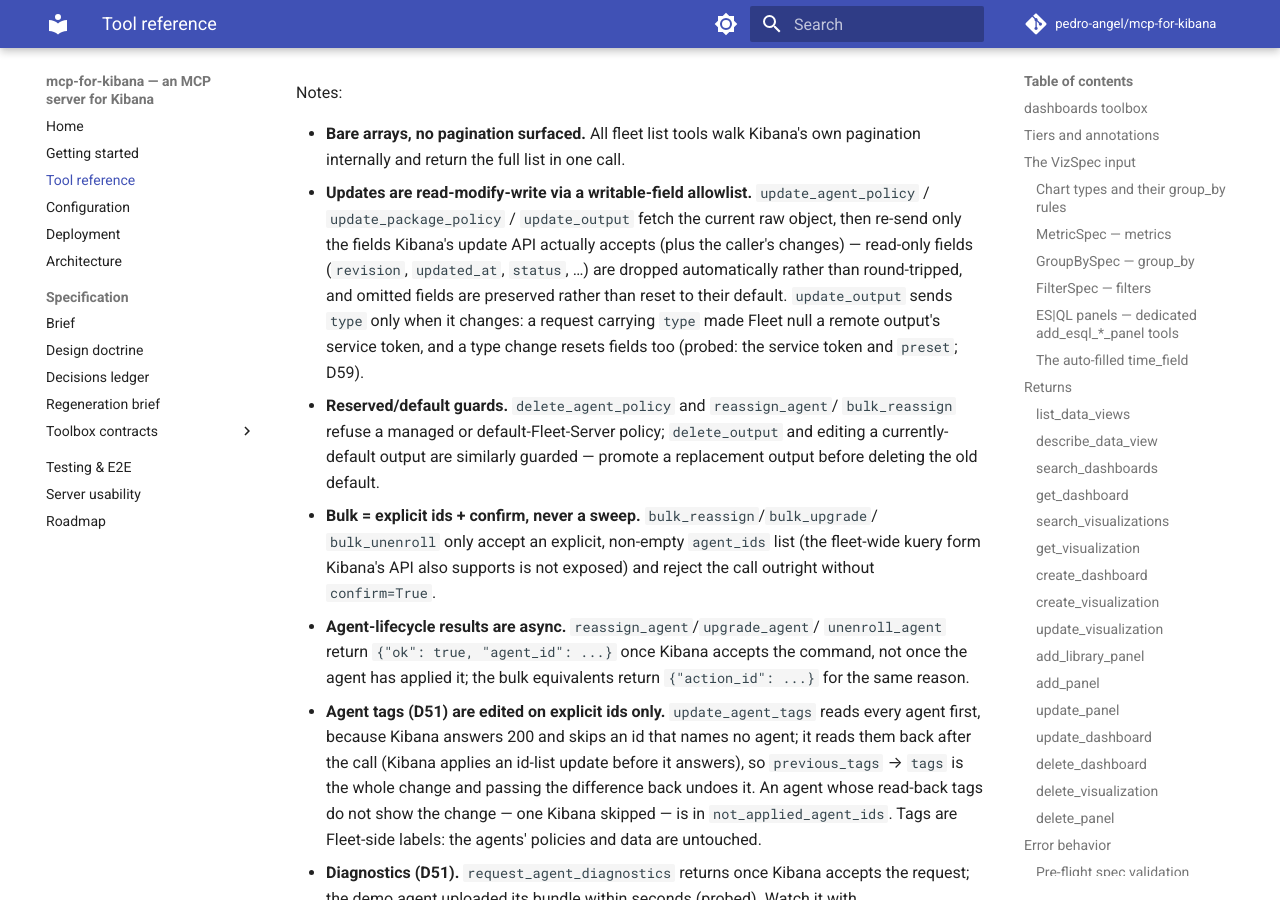
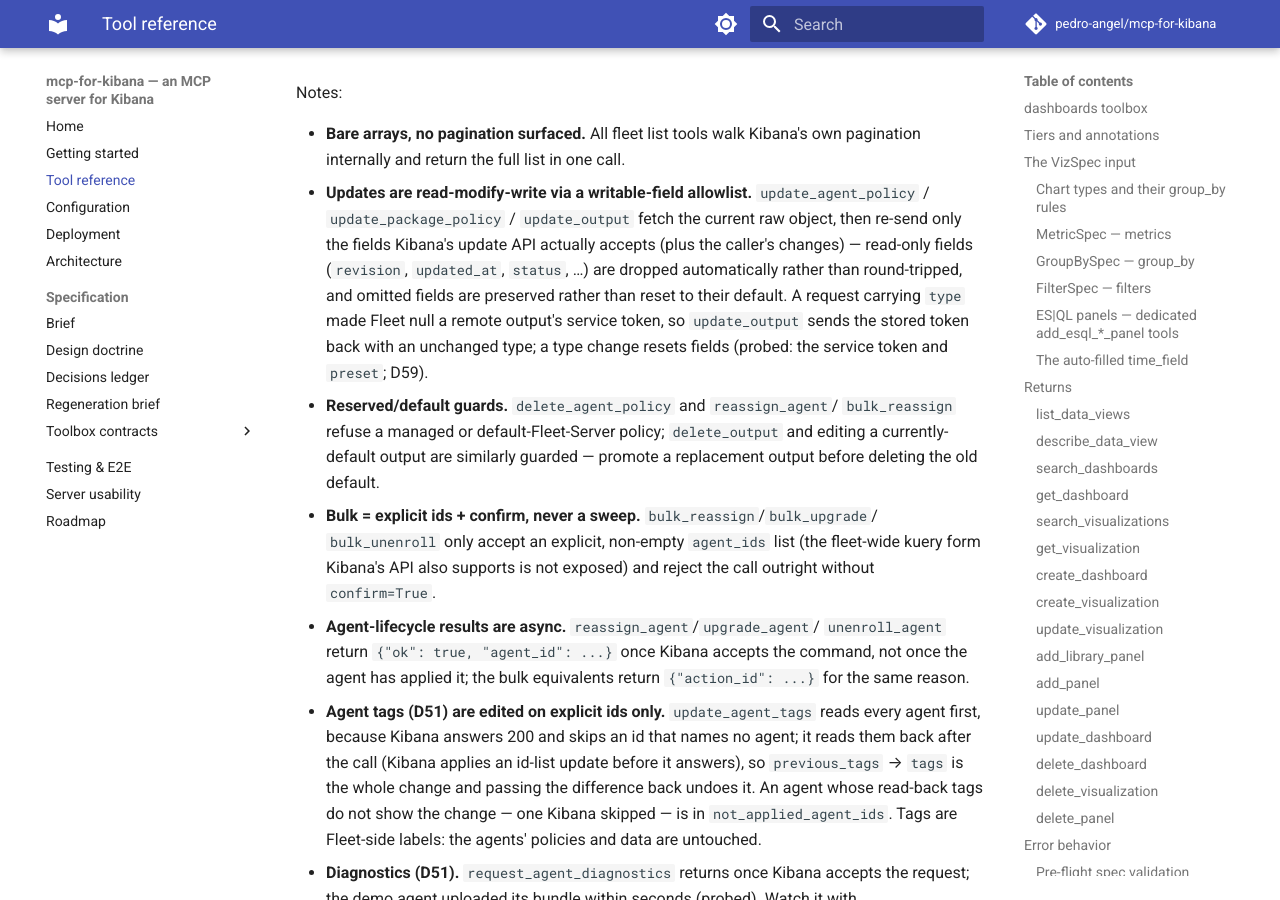
Before and after one commit to pedro-angel/mcp-for-kibana, an MkDocs documentation site: the page built from docs/tools.md, in a window 1280 px wide and 900 px high, scrolled down 46760 px. Built offline with MkDocs 1.6.1 and Material for MkDocs 9.7.7, drawn with Linux system fonts in a browser that asks for light colours; comment, search, counter and statistics services are not loaded.

Commit message:
fix(fleet): send update_output's type again; carry the stored service_token back
Why: 7aa0977 kept a remote output's service_token by leaving an unchanged
`type` out of update_output's PUT, and the full DoD went NO-GO on it:
fleet_ephemeral's test_output_promotion timed out (client 10 s). The old
gateway (d3a2327) passes that tier; 7aa0977 failed it twice.

Probe (fleet_ephemeral stack, 9.5.4, a throwaway test not committed),
promotion PUTs of a fresh elasticsearch output, seconds:
  withtype 3.0 / restore-type 3.0 / notype 68.1 / restore-notype 3.0 /
  isdefault-only 3.0 / restore2 3.0   (and notype 68.1 when run first)
Dev stack (9.5.4): PUT with type + `fields={"service_token": ...}` kept
the canary's token.

Change: update_output sends `type` as before; when the stored output has
a truthy service_token and the type is unchanged, the token goes back
through kibana-py's `fields`. A type change sends none (Fleet resets it;
the tool description says a type change resets some fields). Unit tests:
token carried back, none on a type change, none when absent or null.
Docs: fleet.md, tools.md, D59 (evidence by stack), roadmap, CHANGELOG.

Evidence:
  7aa0977 gateway: make fleet-ephemeral -> 1 failed, 3 passed
    (test_output_promotion: KibanaUnavailable, read timeout 10 s)
  this commit: make fleet-ephemeral -> 4 passed
  d3a2327 gateway on the canary test:
    E AssertionError: update_output dropped the output's service_token
      (Kibana now holds None) — send the stored token back on the PUT
      (fields=, KibanaPyGateway.update_output; docs/spec/toolboxes/fleet.md)
  this commit: tests/contract/test_secret_canaries.py 8 passed

Review: one agent on this diff, 0 blocking + 2 minor (a CHANGELOG
parenthetical contradicting the fix; D59's evidence not naming the stack
or the record) — both fixed here.

Gates: make check exit 0 (unit 2167 passed); make test-contract 482
passed; make test-e2e-replay 4 passed.

Co-Authored-By: Claude Opus 5.5 <noreply@anthropic.com>
Claude-Session: https://claude.ai/code/session_014EXhR4rwzqRut7nwHKEQWV

```diff
--- a/docs/tools.md
+++ b/docs/tools.md
@@ -1688,10 +1688,10 @@ Notes:
   re-send only the fields Kibana's update API actually accepts (plus the caller's
   changes) — read-only fields (`revision`, `updated_at`, `status`, …) are dropped
   automatically rather than round-tripped, and omitted fields are preserved rather
-  than reset to their default. `update_output` sends `type` only when it changes:
-  a request carrying `type` made Fleet null a remote output's service token,
-  and a type change resets fields too (probed: the service token and `preset`;
-  D59).
+  than reset to their default. A request carrying `type` made Fleet null a remote
+  output's service token, so `update_output` sends the stored token back with an
+  unchanged type; a type change resets fields (probed: the service token and
+  `preset`; D59).
 - **Reserved/default guards.** `delete_agent_policy` and `reassign_agent`/
   `bulk_reassign` refuse a managed or default-Fleet-Server policy; `delete_output`
   and editing a currently-default output are similarly guarded — promote a
```
Also changed, not shown: CHANGELOG.md (+2 -2 lines), docs/roadmap.md (+4 -2 lines), docs/spec/decisions.md (+9 -2 lines), docs/spec/toolboxes/fleet.md (+3 -2 lines), 3 other files.
